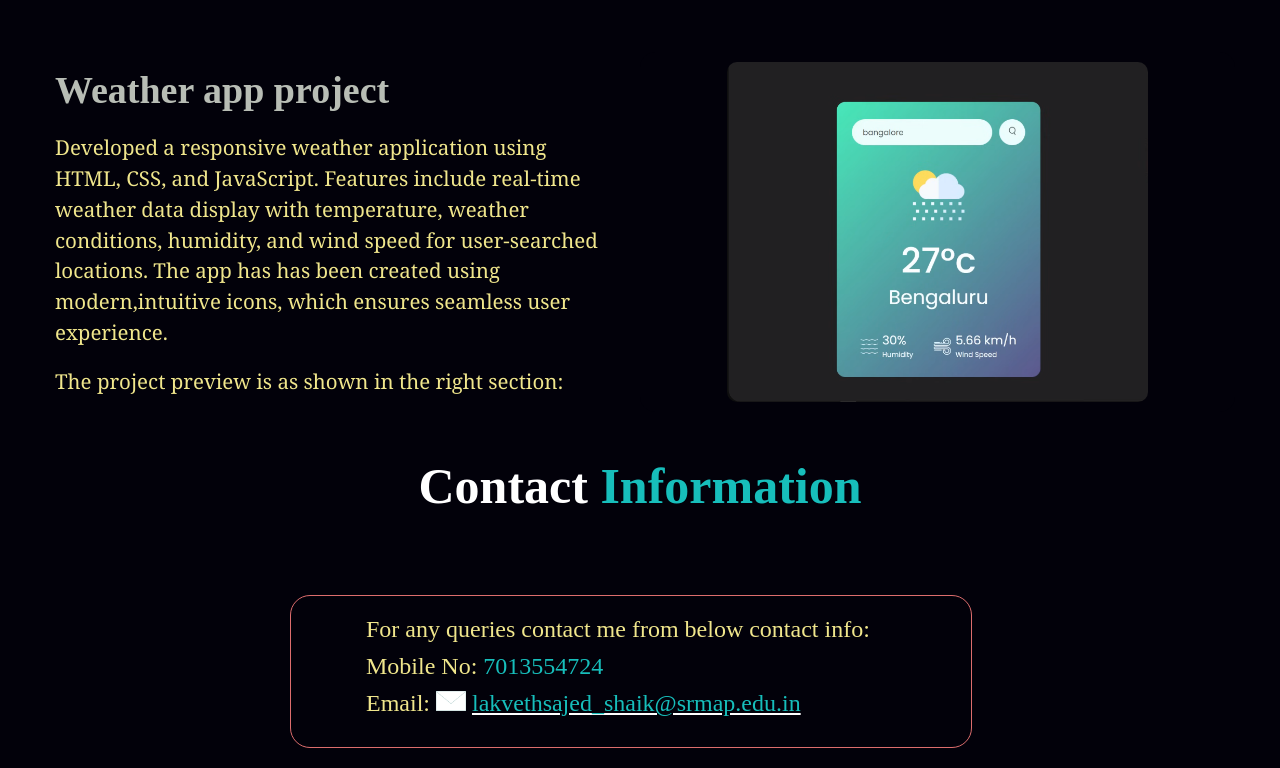
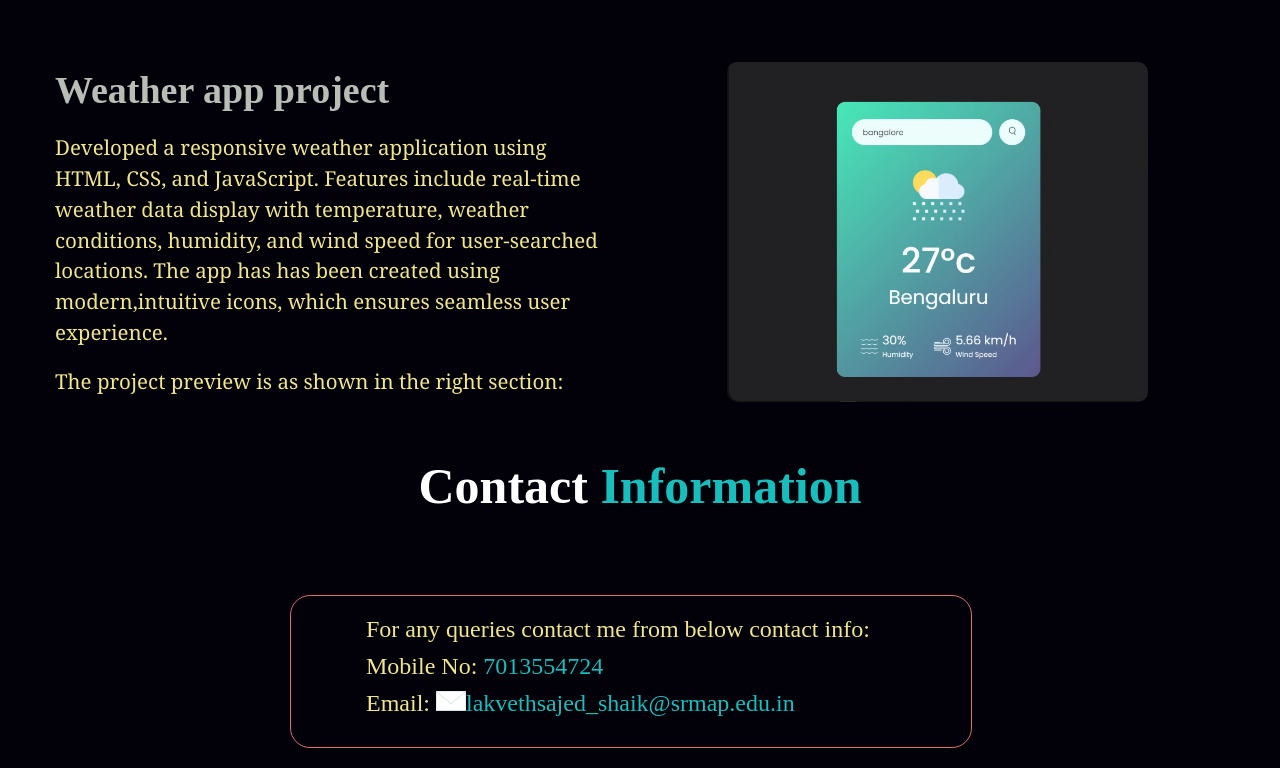
Before and after one commit to lakvethsajed/Student-Portfolio-Website, a plain HTML site: page index.html in a window 1280 px wide. Shown: the part 2808-3576 px from the top of the page. Drawn offline with Linux system fonts and the light colour scheme.

Commit message:
Update index.html

```diff
--- a/index.html
+++ b/index.html
@@ -120,7 +120,7 @@
                 <div class='mydetails'>
                 <p class="contact-p">For any queries contact me from below contact info:</p>
                     <p class="contact-p">Mobile No: <span class="span2">7013554724</span> </p>
-                    <p class="contact-p">Email: <img src="./images/mail.jpg" alt="mail icon" style="max-width: 30px; height: 20px; background-color: aliceblue;"> <a href="https://mail.google.com/mail/u/0/#inbox"><span class="span2">lakvethsajed_shaik@srmap.edu.in</span> </a></p>
+                    <p class="contact-p">Email: <img src="./images/mail.jpg" alt="mail icon" style="max-width: 30px; height: 20px; background-color: aliceblue;"><span class="span2">lakvethsajed_shaik@srmap.edu.in</span></p>
               </div>
     </div>
     </section>
```
